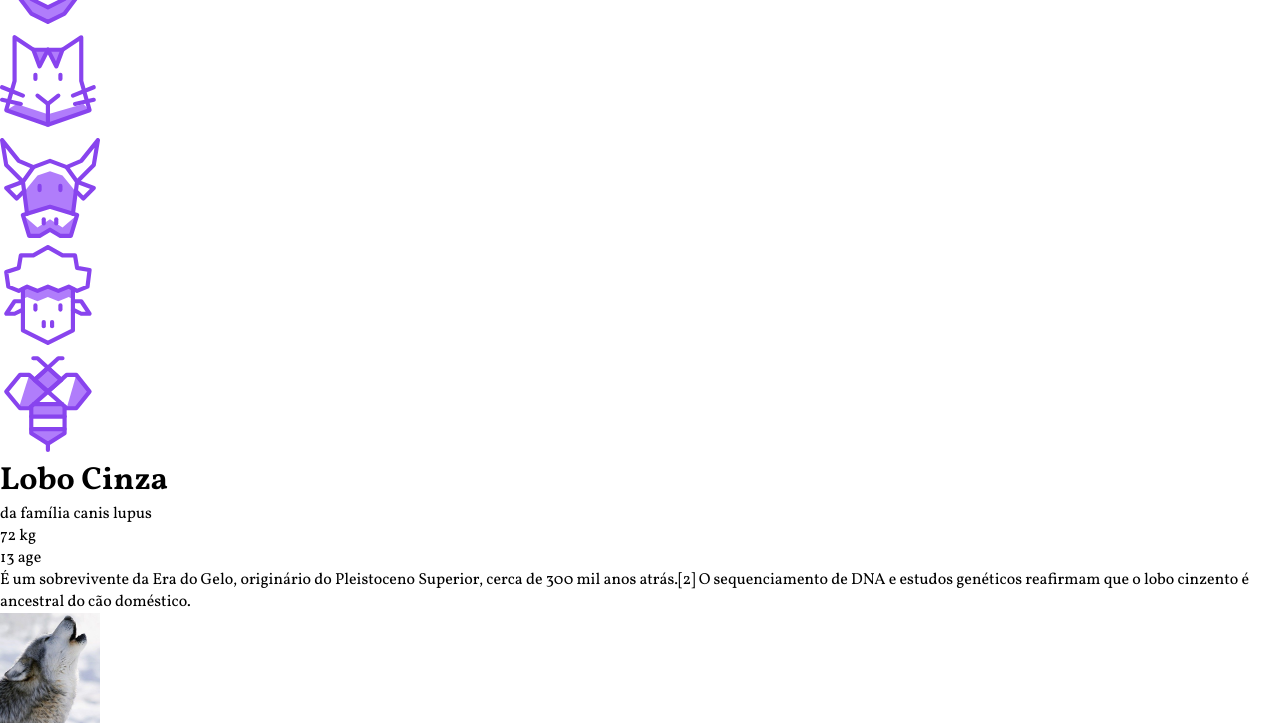
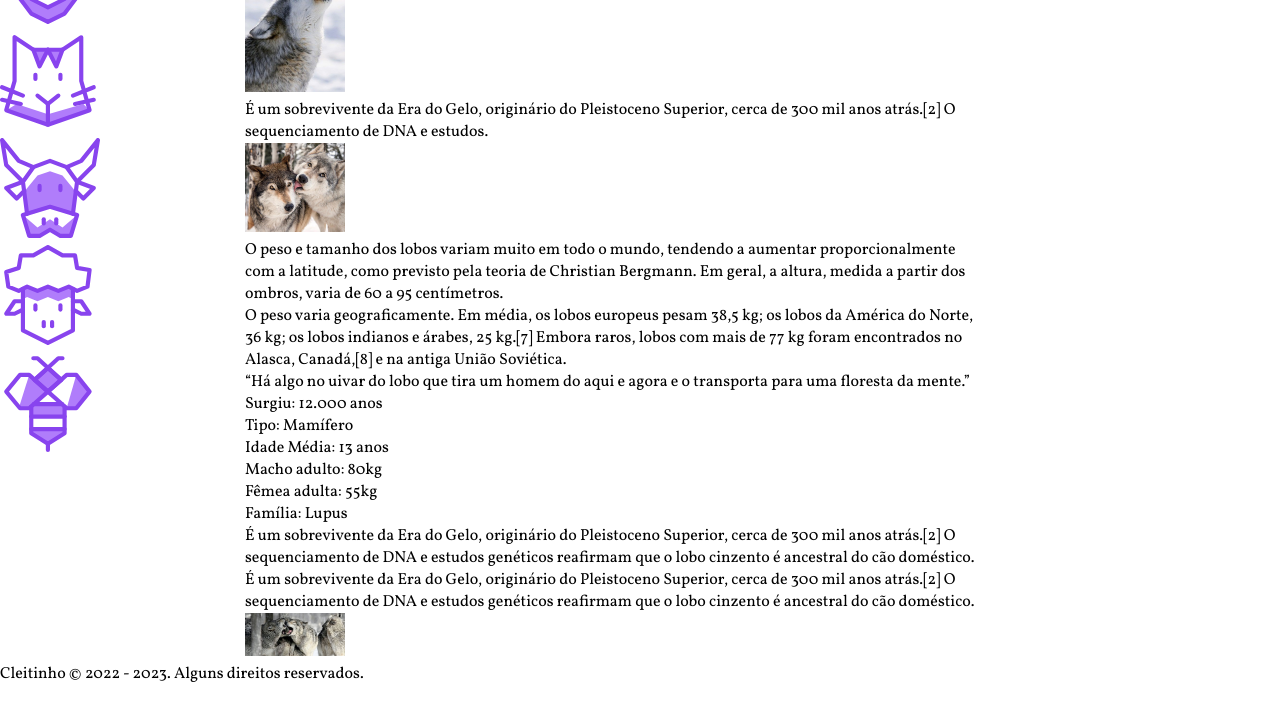
Before and after one commit to CleitonLahm/FlexBlog, a plain HTML site: page index.html in a window 1280 px wide. Shown: the part 273-996 px from the top of the page. After the commit the page ends 958 px from the top, so only its background shows below. Drawn offline with Linux system fonts and the light colour scheme.

Commit message:
estrutura grid

```diff
--- a/index.html
+++ b/index.html
@@ -22,7 +22,7 @@
       </ul>
     </header>
 
-    <nav class="sidnav">
+    <nav class="sidenav">
       <ul>
         <li><a href="#"><img src="img/icones/cervo.svg" alt="cervo"></a></li>
         <li><a href="#"><img src="img/icones/leao.svg" alt="leao"></a></li>
--- a/style.css
+++ b/style.css
@@ -12,3 +12,35 @@
 img{
   width: 100px;
 }
+
+
+/* estrutura */
+.estrutura{
+  display: grid;
+  grid-template-columns: minmax(160px, 1fr) 3fr 300px;
+  grid-template-areas:
+  'header header header'
+  'sidenav content anuncios'
+  'footer footer footer'
+  ;
+}
+
+.header{
+  grid-area: header;
+}
+
+.sidenav{
+  grid-area: sidenav;
+}
+
+.content{
+  grid-area: content;
+}
+
+.anucios{
+  grid-area: anuncios;
+}
+
+.footer{
+  grid-area: footer;
+}
```
